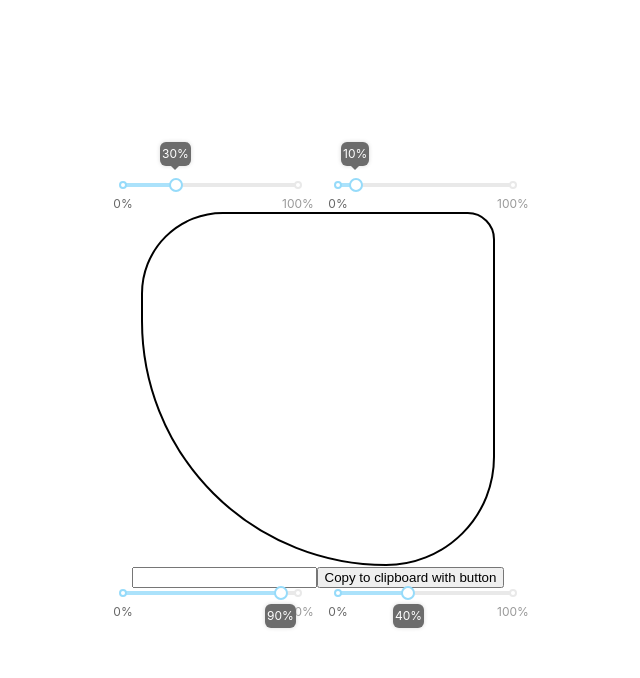
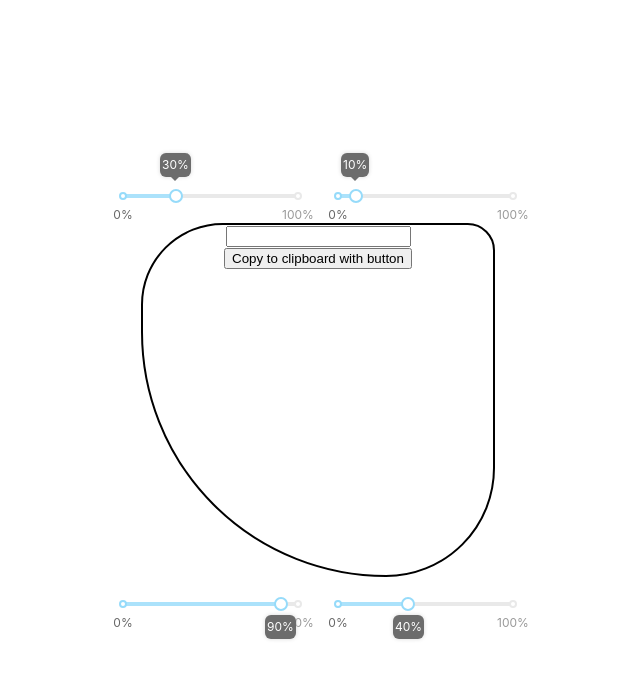
Before and after one commit to mrkshx/border_radius_previewer, a React (Create React App) app: page / in a window 1280 px wide. Shown: the top 678 px of the page, without its empty margins (322-962 px from the left). Built offline with nearby package versions, Linux system fonts and the light colour scheme.

Commit message:
centered clipboard

```diff
--- a/src/App.js
+++ b/src/App.js
@@ -1,12 +1,10 @@
 import './App.css';
 import BorderSquare from './components/border_square';
-import BorderRadiusClipboard from './components/border_radius_clipboard';
 
 function App() {
   return (
     <div className="App">
       <BorderSquare/>
-      <BorderRadiusClipboard/>
     </div>
   );
 }
--- a/src/components/border_radius_clipboard.jsx
+++ b/src/components/border_radius_clipboard.jsx
@@ -5,7 +5,7 @@ import {CopyToClipboard} from 'react-copy-to-clipboard';
 const BorderRadiusClipboard = () => {
   const [clipboardText, copyToClipboard] = useState("");
 
-  return <div>
+  return <div id="border-radius-clipboard" >
     <input value={clipboardText} onChange={({target: {value}}) => copyToClipboard(value)} />
     <CopyToClipboard text={clipboardText}>
       <button>Copy to clipboard with button</button>
--- a/src/components/border_square.jsx
+++ b/src/components/border_square.jsx
@@ -1,5 +1,7 @@
 import React, { useState } from "react";
 import Slider, { createSliderWithTooltip } from "rc-slider";
+import BorderRadiusClipboard from './border_radius_clipboard';
+
 import 'rc-slider/assets/index.css';
 
 import '../style/border_square.css';
@@ -88,6 +90,7 @@ const BorderSquare = () => {
         });
       }}
       className="sliderBottomRight" />
+      <BorderRadiusClipboard/>
   </div>
 };
 
--- /dev/null
+++ b/src/style/border_radius_clipboard.css
@@ -0,0 +1,6 @@
+#border-radius-clipboard {
+  position: absolute;
+  top: 50%;
+  display: grid;
+  left: 25%;
+}
```
